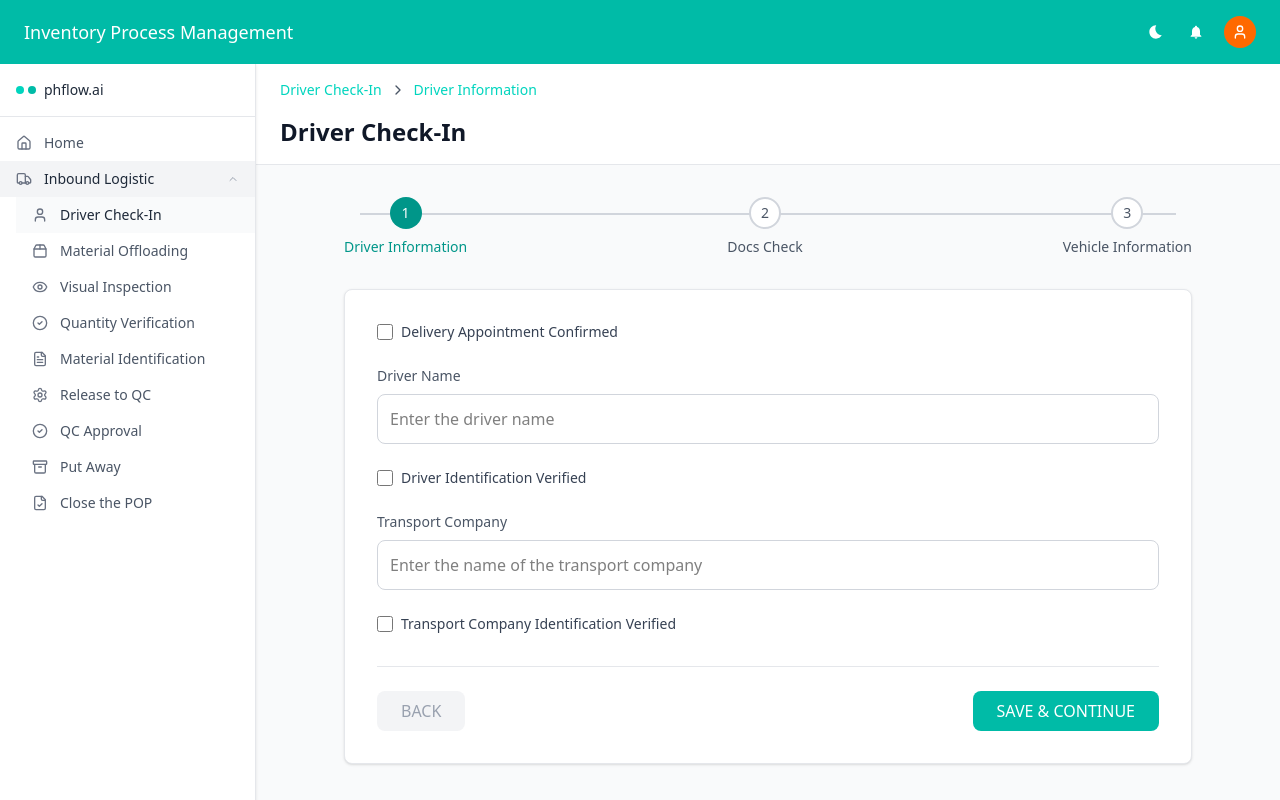
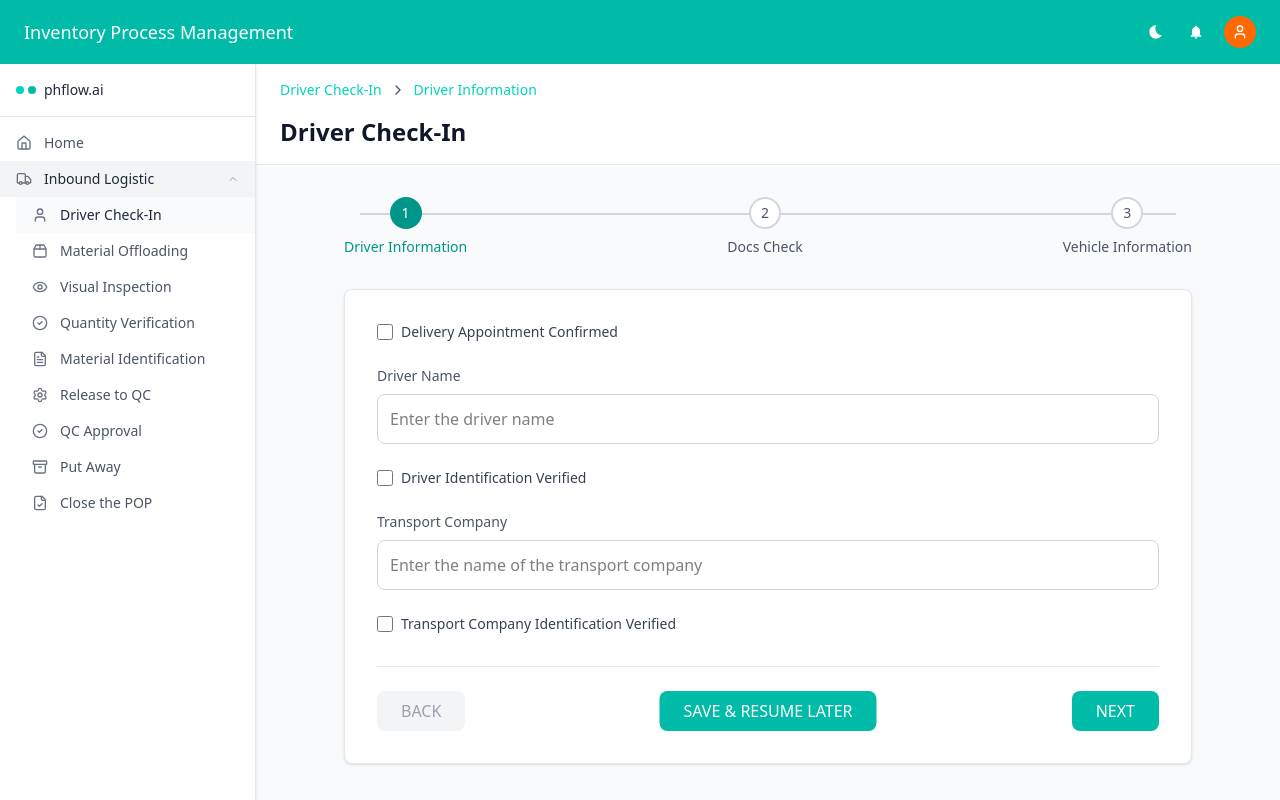
Before and after one commit to Lalitchaudhary01/phflow.ai, a React (Vite) app: page /driver-checkin in a window 1280 px wide. Built offline with nearby package versions, Linux system fonts and the light colour scheme.

Commit message:
write routes

```diff
--- a/src/components/DriverCheckInSystem.jsx
+++ b/src/components/DriverCheckInSystem.jsx
@@ -14,14 +14,12 @@ const DriverCheckInSystem = () => {
     driverIdentificationVerified: false,
     transportCompany: "",
     transportCompanyVerified: false,
-
     // Step 2 data
     supplierInfoVerified: false,
     packingList: "",
     poInPackingList: false,
     poMaterialsVerified: false,
     documentsReceived: "",
-
     // Step 3 data
     vehicleSecurity: false,
     vehicleType: "",
@@ -80,12 +78,12 @@ const DriverCheckInSystem = () => {
       {/* Main Content */}
       <div className="max-w-4xl mx-auto px-4 sm:px-6 py-4 sm:py-8">
         <StepProgress currentStep={currentStep} />
-
         <div className="bg-white rounded-lg shadow-sm border border-gray-200 p-4 sm:p-6 lg:p-8">
           {renderCurrentStep()}
 
           {/* Navigation Buttons */}
-          <div className="flex flex-col sm:flex-row justify-between mt-6 sm:mt-8 pt-6 border-t border-gray-200 space-y-3 sm:space-y-0">
+          <div className="flex flex-col sm:flex-row justify-between items-center mt-6 sm:mt-8 pt-6 border-t border-gray-200 space-y-3 sm:space-y-0 relative">
+            {/* Back Button - Left */}
             <button
               onClick={handleBack}
               disabled={currentStep === 1}
@@ -98,12 +96,21 @@ const DriverCheckInSystem = () => {
               BACK
             </button>
 
+            {/* Save & Resume Later - Center */}
+            <button
+              onClick={handleSave}
+              className="px-4 sm:px-6 py-2 bg-teal-500 text-white rounded-lg font-medium hover:bg-teal-600 transition-colors text-sm sm:text-base sm:absolute sm:left-1/2 sm:transform sm:-translate-x-1/2"
+            >
+              SAVE & RESUME LATER
+            </button>
+
+            {/* Next Button - Right */}
             {currentStep < 3 ? (
               <button
                 onClick={handleNext}
                 className="px-4 sm:px-6 py-2 bg-teal-500 text-white rounded-lg font-medium hover:bg-teal-600 transition-colors text-sm sm:text-base"
               >
-                SAVE & CONTINUE
+                NEXT
               </button>
             ) : (
               <button
--- a/src/components/HomePage.jsx
+++ b/src/components/HomePage.jsx
@@ -1,7 +1,7 @@
 import React from "react";
 
 const HomePage = () => {
-  return <div>hii</div>;
+  return <div>hii </div>;
 };
 
 export default HomePage;
--- a/src/components/StepProgress.jsx
+++ b/src/components/StepProgress.jsx
@@ -12,8 +12,11 @@ const StepProgress = ({ currentStep }) => {
     <div className="mb-8">
       {/* Desktop Progress */}
       <div className="hidden sm:flex items-center justify-between relative">
-        {/* Background line */}
-        <div className="absolute top-4 left-4 right-4 h-0.5 bg-gray-300"></div>
+        {/* Background line - only between circles */}
+        <div
+          className="absolute top-4 h-0.5 bg-gray-300"
+          style={{ left: "1rem", right: "1rem" }}
+        ></div>
 
         {steps.map((step, index) => (
           <div key={step.id} className="flex items-center relative">
@@ -40,9 +43,12 @@ const StepProgress = ({ currentStep }) => {
               </span>
             </div>
 
-            {/* Progress line overlay */}
+            {/* Progress line overlay - only between circles */}
             {index < steps.length - 1 && step.completed && (
-              <div className="absolute top-4 left-8 w-full h-0.5 bg-green-500 z-0"></div>
+              <div
+                className="absolute top-4 left-8 h-0.5 bg-green-500 z-0"
+                style={{ width: "calc(50% - 1rem)" }}
+              ></div>
             )}
           </div>
         ))}
```
